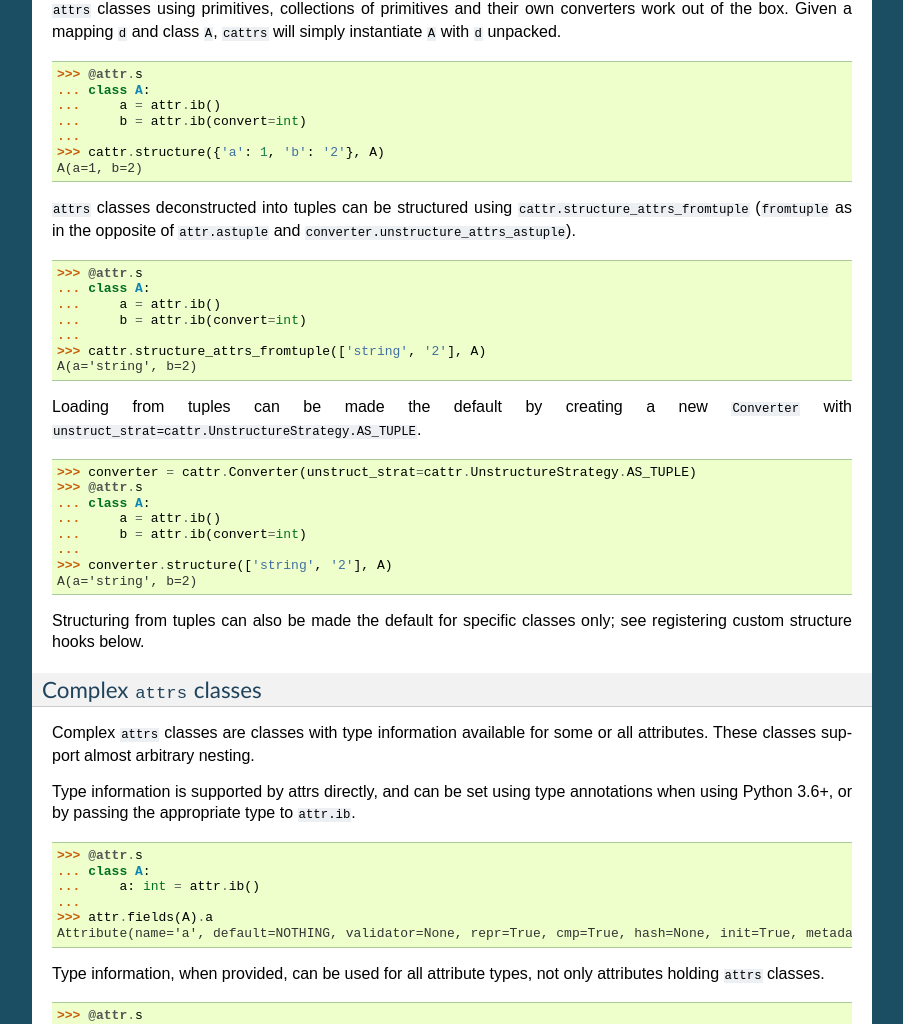
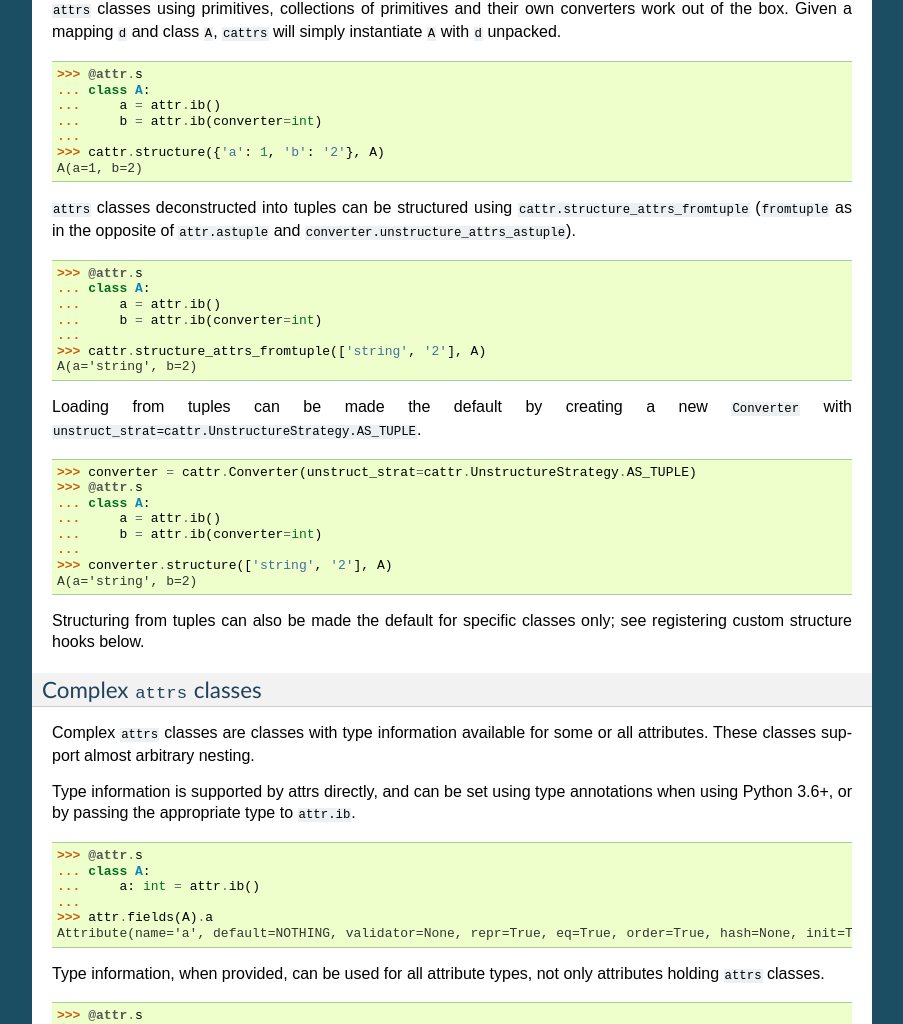
Before and after one commit to busgaidw2/cattrs, a Sphinx documentation site: the page built from docs/structuring.rst, in a window 1280 px wide and 1400 px high, scrolled down 3960 px. Shown: the part 146-1170 px from the top of the window, without its empty margins (198-1101 px from the left). Built offline with Sphinx 7.4.7, drawn with Linux system fonts in a browser that asks for light colours.

Commit message:
Fix docs.

```diff
--- a/docs/structuring.rst
+++ b/docs/structuring.rst
@@ -273,7 +273,7 @@ converters work out of the box. Given a mapping ``d`` and class ``A``,
     >>> @attr.s
     ... class A:
     ...     a = attr.ib()
-    ...     b = attr.ib(convert=int)
+    ...     b = attr.ib(converter=int)
     ...
     >>> cattr.structure({'a': 1, 'b': '2'}, A)
     A(a=1, b=2)
@@ -287,7 +287,7 @@ converters work out of the box. Given a mapping ``d`` and class ``A``,
     >>> @attr.s
     ... class A:
     ...     a = attr.ib()
-    ...     b = attr.ib(convert=int)
+    ...     b = attr.ib(converter=int)
     ...
     >>> cattr.structure_attrs_fromtuple(['string', '2'], A)
     A(a='string', b=2)
@@ -301,7 +301,7 @@ Loading from tuples can be made the default by creating a new ``Converter`` with
     >>> @attr.s
     ... class A:
     ...     a = attr.ib()
-    ...     b = attr.ib(convert=int)
+    ...     b = attr.ib(converter=int)
     ...
     >>> converter.structure(['string', '2'], A)
     A(a='string', b=2)
@@ -326,7 +326,7 @@ annotations when using Python 3.6+, or by passing the appropriate type to
     ...     a: int = attr.ib()
     ...
     >>> attr.fields(A).a
-    Attribute(name='a', default=NOTHING, validator=None, repr=True, cmp=True, hash=None, init=True, metadata=mappingproxy({}), type=<class 'int'>, converter=None, kw_only=False)
+    Attribute(name='a', default=NOTHING, validator=None, repr=True, eq=True, order=True, hash=None, init=True, metadata=mappingproxy({}), type=<class 'int'>, converter=None, kw_only=False)
 
 Type information, when provided, can be used for all attribute types, not only
 attributes holding ``attrs`` classes.
```
